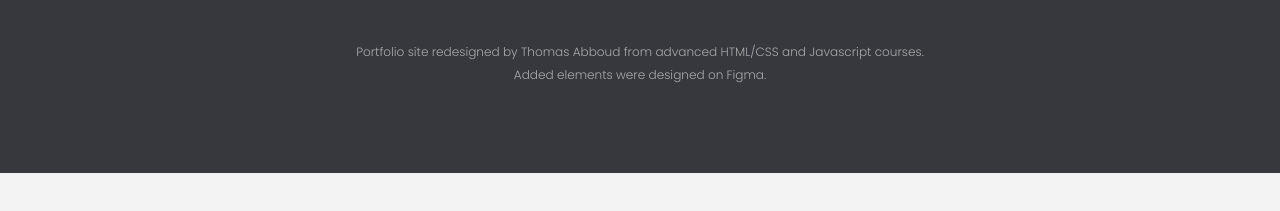
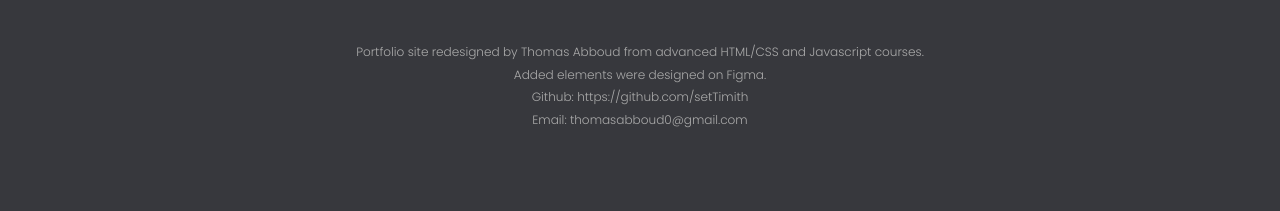
Before and after one commit to setTimith/Mineist-Website, a website: page index.html in a window 1280 px wide. Shown: the part 4447-4658 px from the top of the page. Before the commit the page ends 4620 px from the top, so only its background shows below. Drawn offline with Linux system fonts and the light colour scheme.

Commit message:
Update index.html

```diff
--- a/index.html
+++ b/index.html
@@ -416,7 +416,9 @@
       <p class="footer__copyright">
         Portfolio site redesigned by Thomas Abboud from advanced HTML/CSS and
         Javascript courses. <br />
-        Added elements were designed on Figma.
+        Added elements were designed on Figma. <br />
+        Github: https://github.com/setTimith <br />
+        Email: thomasabboud0@gmail.com
       </p>
     </footer>
 
```
